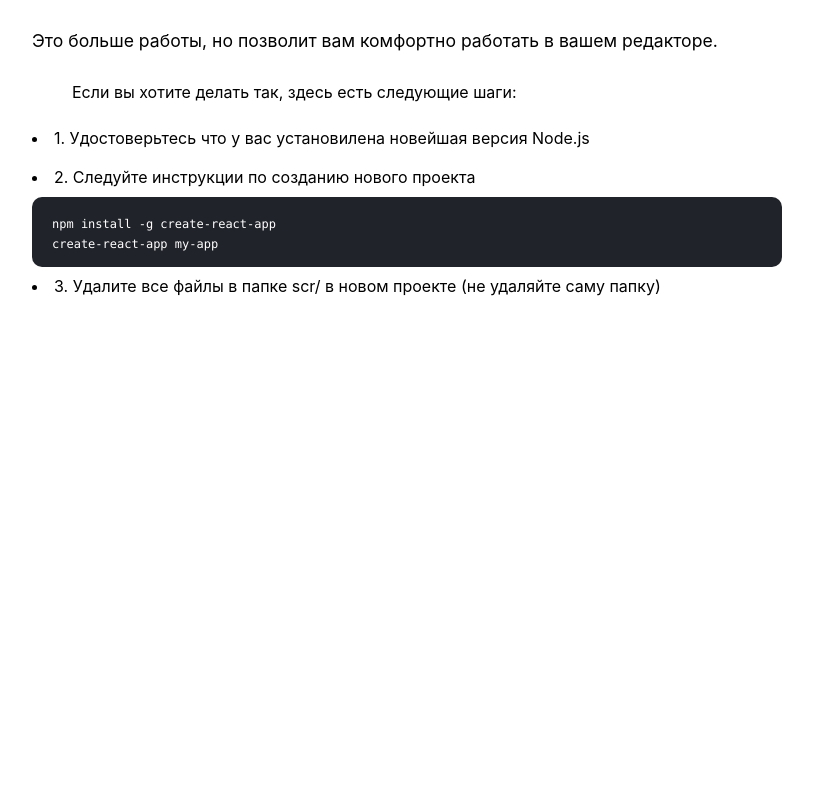
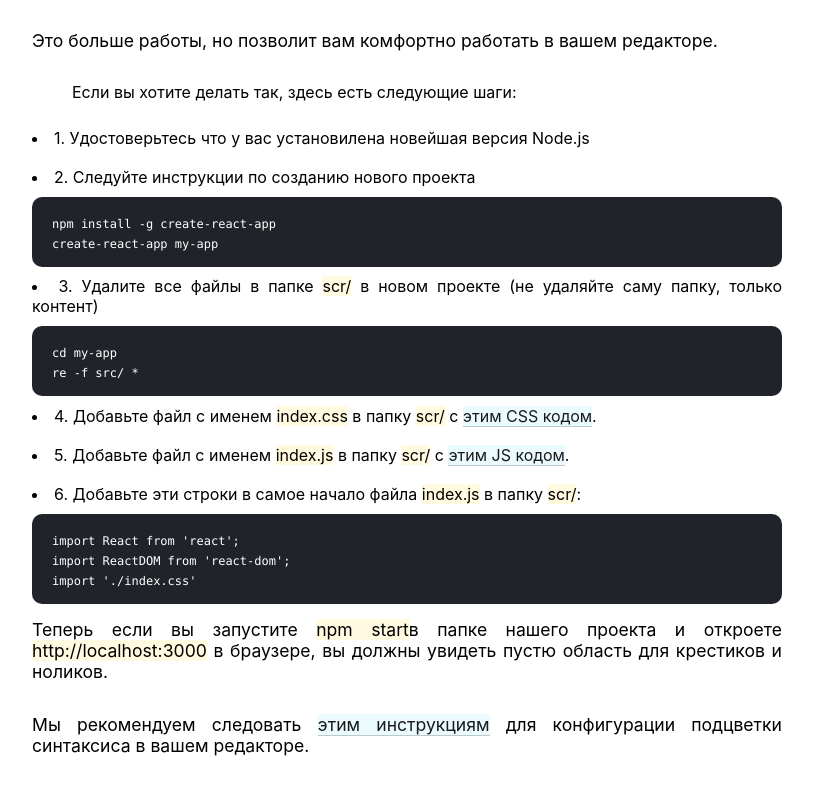
Before and after one commit to AlexFisher13/react-doc, a React (Create React App) app: page / in a window 1280 px wide. Shown: the part 1398-2192 px from the top of the page, without its empty margins (233-1046 px from the left). Before the commit the page ends 1734 px from the top, so only its background shows below. Built offline with nearby package versions, Linux system fonts and the light colour scheme.

Commit message:
add text

```diff
--- a/src/components/Tutorial.js
+++ b/src/components/Tutorial.js
@@ -38,10 +38,27 @@ const Tutorial = () => {
                 <ol>Если вы хотите делать так, здесь есть следующие шаги:</ol>
                 <li>1. Удостоверьтесь что у вас установилена новейшая версия Node.js</li>
                 <li>2. Следуйте инструкции по созданию нового проекта</li>
-                <div className='code'>
-                    <code>npm install -g create-react-app<br/>create-react-app my-app</code>
-                </div>
-                <li>3. Удалите все файлы в папке scr/ в новом проекте (не удаляйте саму папку)</li>
+                    <div className='code'>
+                        <code>npm install -g create-react-app<br/>create-react-app my-app</code>
+                    </div>
+                <li>3. Удалите все файлы в папке <mark>scr/</mark> в новом проекте (не удаляйте саму папку, только контент)</li>
+                    <div className="code">
+                        <code>cd my-app<br/>re -f src/ *</code>
+                    </div>
+                <li>4. Добавьте файл с именем <mark>index.css</mark> в папку <mark>scr/</mark> с <a href="https://codepen.io/gaearon/pen/oWWQNa?editors=0100">этим CSS кодом</a>.</li>
+                <li>5. Добавьте файл с именем <mark>index.js</mark> в папку <mark>scr/</mark> с <a href="https://codepen.io/gaearon/pen/oWWQNa?editors=0010">этим JS кодом</a>.</li>
+                <li>6. Добавьте эти строки в самое начало файла <mark>index.js</mark> в папку <mark>scr/</mark>:</li>
+                    <div className="code">
+                        <code>
+                            import React from 'react';<br/>
+                            import ReactDOM from 'react-dom';<br/>
+                            import './index.css'
+                        </code>
+                    </div>
+                <p>Теперь если вы запустите <mark>npm start</mark>в папке нашего проекта и откроете <mark>http://localhost:3000</mark> в браузере, вы должны
+                увидеть пустю область для крестиков и ноликов.</p>
+                <p>Мы рекомендуем следовать <a href="http://babeljs.io/docs/editors">этим инструкциям</a> для конфигурации подцветки синтаксиса в вашем редакторе.</p>
+
         </div>
     )
 }
--- a/src/index.css
+++ b/src/index.css
@@ -75,6 +75,9 @@ a:hover {
   background-color: #bbeffd;
   border-bottom-color: #1a1a1a;
 }
+mark {
+  background-color: rgba(255,229,100,0.2);
+}
 .code {
   background-color: #21232a;
   padding: 15px 20px;
```
